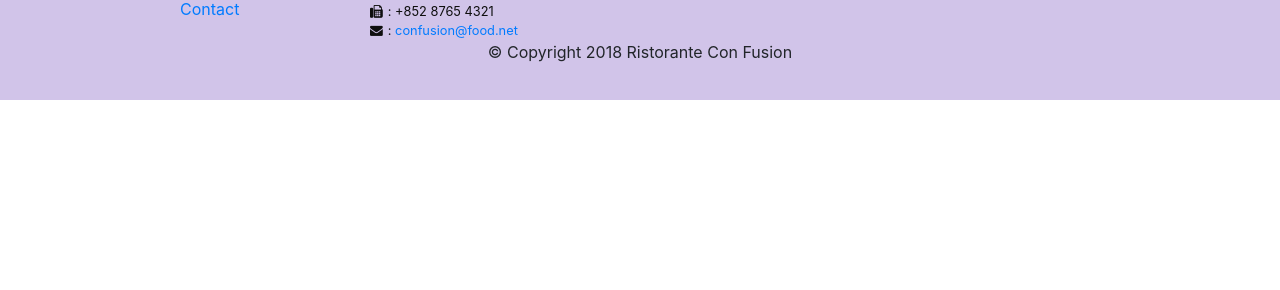
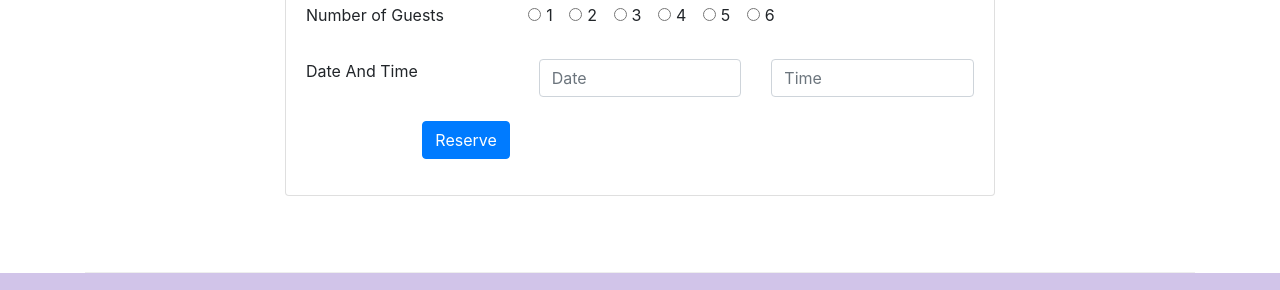
Before and after one commit to Melladmor/Bootstrap_Exercise_Coursera, a website: page index.html in a window 1280 px wide. Shown: the part 1661-1951 px from the top of the page. Before the commit the page ends 1761 px from the top, so only its background shows below. Drawn offline with nearby package versions, Linux system fonts and the light colour scheme.

Commit message:
assignment 2

```diff
--- a/css/styles.css
+++ b/css/styles.css
@@ -1,6 +1,7 @@
 .row-header{
     margin: 0px auto;
     padding: 0px auto;
+    row-gap: 30px;
 }
 
 
--- a/index.html
+++ b/index.html
@@ -40,12 +40,16 @@
     <header class="jumbotron">
         <div class="container">
             <div class="row row-header">
-                <div class="col-12 col-sm-6">
+                <div class="col-12 col-sm-6 ">
                     <h1>Ristorante con Fusion</h1>
                     <p>We take inspiration from the World's best cuisines, and create a unique fusion experience. Our lipsmacking creations will tickle your culinary senses!</p>
                 </div>
-                <div class="col-12 col-sm align-self-center">
+                <div class="col-12 col-sm-2 align-self-center text-center">
                     <img src="img/logo.png" alt="logo" class= "img-fluid">
+                </div>
+
+                <div class="col-12 col-sm-4 align-self-center text-center">
+                    <a href="#reserveTable" class="btn btn-warning pr-5 pl-5">Reserve Table</a>
                 </div>
             </div>
         </div>
@@ -76,9 +80,17 @@
                 <h3>This Month's Promotions</h3>
             </div>
             <div class="col sol-sm col-md">
-                <h2>Weekend Grand Buffet</h2>
-                <p class="d-none d-sm-block">Featuring mouthwatering combinations with a choice of five different salads, six enticing appetizers, six main entrees and five choicest desserts. Free flowing bubbly and soft drinks. All for just $19.99 per person </p>
+                <div class="media">
+                    <div class="media-body">
+                        <h2 class="mr-0">Weekend Grand Buffet
+                            <span class= "badge badge-danger">NEW</span>
+                        </h2>
+                        <p class="d-none d-sm-block">Featuring mouthwatering combinations with a choice of five different salads, six enticing appetizers, six main entrees and five choicest desserts. Free flowing bubbly and soft drinks. All for just $19.99 per person </p>
+                    </div>
+                    <img src="img/buffet.png" alt="buffet" class="d-felx img-thumbnail mr-3 align-self-center">
+                </div>
             </div>
+
         </div>
 
         <div class="row row-conetnt align-items-center">
@@ -96,7 +108,77 @@
                 </div>
 
             </div>
+        </div>
 
+
+        <div class="row row-conetnt" id="reserveTable">
+            <div class="col-sm-12 col-md-8 offset-md-2">
+                <div class="card">
+                    <h3 class="card-header bg-warning text-white ">Reserve a Table</h3>
+                    <div class="card-body">
+                        <form>
+                            <div class="form-group mr-3 row">
+                                <div class="col-sm-4">
+                                    <p>Number of Guests</p>
+                                </div>
+
+                                <div class="col-8">
+                                    <div class="form-check form-check-inline">
+                                        <input type="radio" class="form-check-input" name="guest" id="guest1">
+                                        <label for="guest1" class="form-check-label">1</label>
+                                    </div>
+
+                                    <div class="form-check form-check-inline">
+                                        <input type="radio" class="form-check-input" name="guest" id="guest2">
+                                        <label for="guest2" class="form-check-label">2</label>
+                                    </div>
+
+                                    <div class="form-check form-check-inline">
+                                        <input type="radio" class="form-check-input" name="guest" id="guest3">
+                                        <label for="guest3" class="form-check-label">3</label>
+                                    </div>
+
+
+                                    <div class="form-check form-check-inline">
+                                        <input type="radio" class="form-check-input" name="guest" id="guest4">
+                                        <label for="guest4" class="form-check-label">4</label>
+                                    </div>
+
+                                    <div class="form-check form-check-inline">
+                                        <input type="radio" class="form-check-input" name="guest" id="guest5">
+                                        <label for="guest5" class="form-check-label">5</label>
+                                    </div>
+
+                                    <div class="form-check form-check-inline">
+                                        <input type="radio" class="form-check-input" name="guest" id="guest6">
+                                        <label for="guest6" class="form-check-label">6</label>
+                                    </div>
+                                </div>
+                            </div>
+
+                            <div class="form-group row">
+                                <div class="col-sm-4">
+                                    <p>Date And Time</p>
+                                </div>
+
+                                <div class="col-sm-4 mb-2">
+                                    <input type="text" class="form-control" placeholder="Date" name="date">
+                                </div>
+
+                                <div class="col-sm-4">
+                                    <input type="text" class="form-control" placeholder="Time" name="date">
+                                </div>
+                            </div>
+
+                            <div class="form-group row">
+                                <div class="offset-sm-2 col-8">
+                                    <button type="submit" class="btn btn-primary">Reserve</button>
+                                </div>
+                            </div>
+                        </form>
+                    </div>
+                </div>
+            </div>
         </div>
     </div>
 
```
